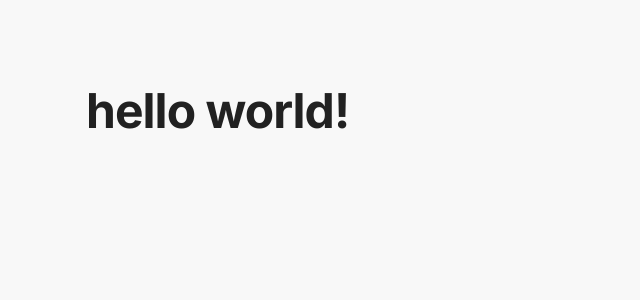
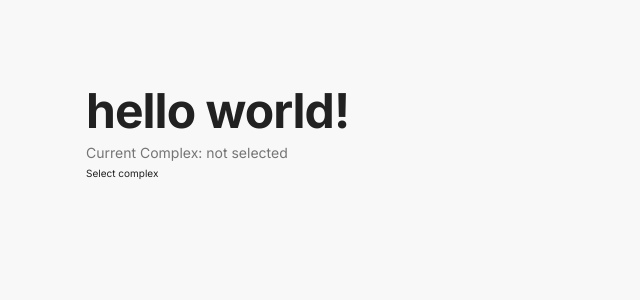
Before and after one commit to ianinazarenko/next-door, a Next.js app: page / in a window 1280 px wide. Shown: the top 300 px of the page, without its empty margins (0-640 px from the left). Built offline with nearby package versions, Linux system fonts and the light colour scheme.

Commit message:
feat: Add Redux Toolkit for minimal state management

```diff
--- /dev/null
+++ b/app/components/temp/CurrentComplexTemp.tsx
@@ -0,0 +1,30 @@
+'use client';
+
+import { AppDispatch, RootState } from '@/lib/store';
+import { useDispatch, useSelector } from 'react-redux';
+import { setSelectedComplex } from '@/lib/store/slices/complexSlice';
+
+function CurrentComplexTemp(): React.ReactNode {
+    const selectedComplex = useSelector((state: RootState) => state.complex.selectedComplex);
+    const dispatch = useDispatch<AppDispatch>();
+
+    function onClick() {
+        const newComplex = `new-complex-${(Math.random() * 10).toFixed(0)}`;
+        dispatch(setSelectedComplex(newComplex));
+    }
+
+    return (
+        <>
+            <p className={'card-meta'}>Current Complex: {selectedComplex ?? 'not selected'}</p>
+            <button
+                onClick={onClick}
+                type="button"
+                className={'btn btn-primary'}
+            >
+                Select complex
+            </button>
+        </>
+    );
+}
+
+export default CurrentComplexTemp;
--- a/app/layout.tsx
+++ b/app/layout.tsx
@@ -3,6 +3,8 @@ import { Inter } from 'next/font/google';
 
 import './globals.css';
 import './styles/index.css';
+
+import ReduxProvider from '@/lib/providers/ReduxProvider';
 
 const inter = Inter({
     variable: '--font-inter',
@@ -23,7 +25,9 @@ export default function RootLayout({
     return (
         <html lang="en">
             <body className={`${inter.className} antialiased`}>
-                <main>{children}</main>
+                <ReduxProvider>
+                    <main>{children}</main>
+                </ReduxProvider>
             </body>
         </html>
     );
--- a/app/page.tsx
+++ b/app/page.tsx
@@ -1,10 +1,14 @@
 // import Image from 'next/image';
+
+import CurrentComplexTemp from '@/app/components/temp/CurrentComplexTemp';
 
 export default function Home() {
     return (
         <div className={'page'}>
             <div className={'container'}>
                 <h1 className={'h1'}>hello world!</h1>
+
+                <CurrentComplexTemp />
             </div>
         </div>
     );
--- /dev/null
+++ b/lib/providers/ReduxProvider.tsx
@@ -0,0 +1,8 @@
+'use client';
+
+import { Provider } from 'react-redux';
+import { store } from '@/lib/store';
+
+export default function ReduxProvider({ children }: { children: React.ReactNode }) {
+    return <Provider store={store}>{children}</Provider>;
+}
--- /dev/null
+++ b/lib/store/index.ts
@@ -0,0 +1,11 @@
+import { configureStore } from '@reduxjs/toolkit';
+import complexReducer from './slices/complexSlice';
+
+export const store = configureStore({
+    reducer: {
+        complex: complexReducer,
+    },
+});
+
+export type RootState = ReturnType<typeof store.getState>;
+export type AppDispatch = typeof store.dispatch;
--- /dev/null
+++ b/lib/store/slices/complexSlice.ts
@@ -0,0 +1,25 @@
+import { createSlice, PayloadAction } from '@reduxjs/toolkit';
+
+export interface IComplexState {
+    selectedComplex: string | null;
+}
+
+const initialState: IComplexState = {
+    selectedComplex: null,
+};
+
+const complexSlice = createSlice({
+    name: 'complexes',
+    initialState,
+    reducers: {
+        setSelectedComplex: (state, action: PayloadAction<string>) => {
+            state.selectedComplex = action.payload;
+        },
+        clearSelectedComplex: (state) => {
+            state.selectedComplex = null;
+        },
+    },
+});
+
+export const { setSelectedComplex, clearSelectedComplex } = complexSlice.actions;
+export default complexSlice.reducer;
--- a/package.json
+++ b/package.json
@@ -11,9 +11,11 @@
   "dependencies": {
     "@headlessui/react": "^2.2.7",
     "@prisma/client": "^6.13.0",
+    "@reduxjs/toolkit": "^2.8.2",
     "next": "15.4.5",
     "react": "19.1.0",
-    "react-dom": "19.1.0"
+    "react-dom": "19.1.0",
+    "react-redux": "^9.2.0"
   },
   "devDependencies": {
     "@eslint/eslintrc": "^3",
```
Also changed, not shown: 1 other file (tests, documents, lock files or other folders).
